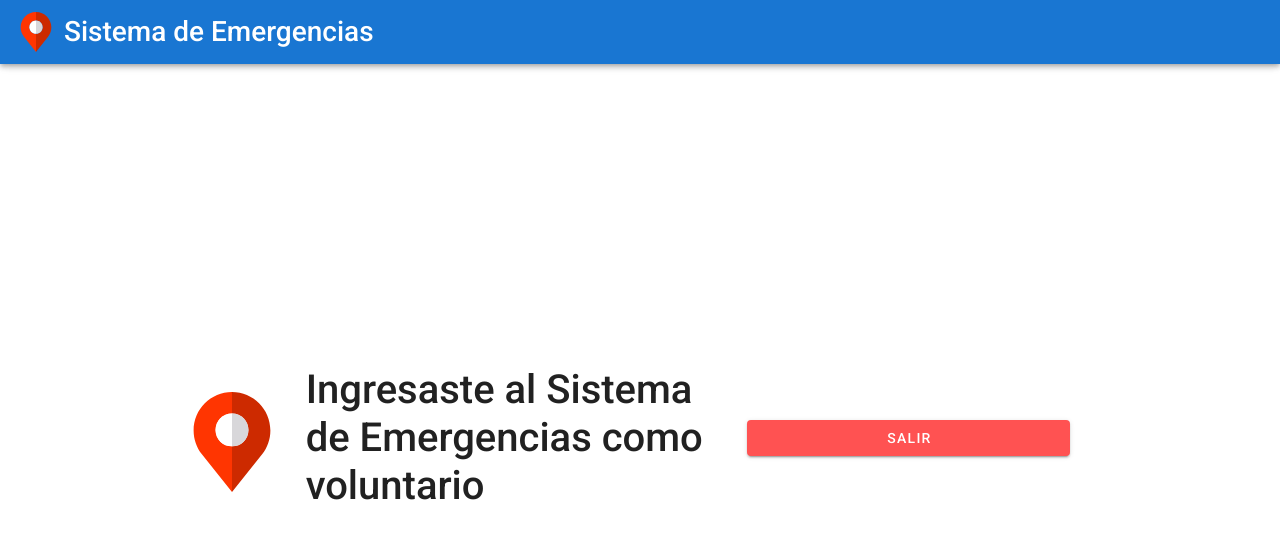
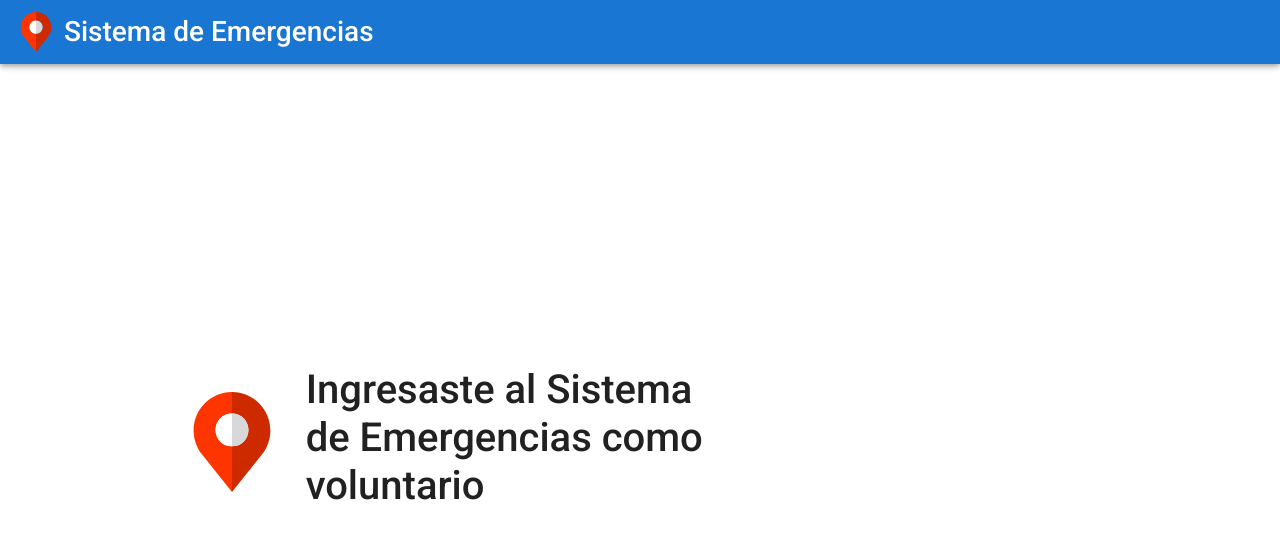
Before and after one commit to antonato/proyectotbt-front, a Vue app: page /public/volunteerView in a window 1280 px wide. Shown: the top 538 px of the page. Built offline with nearby package versions, Linux system fonts and the light colour scheme.

Commit message:
fix: VolunteerView

```diff
--- a/src/components/Login.vue
+++ b/src/components/Login.vue
@@ -139,7 +139,8 @@ export default {
 
       .then( response => {
         this.user = response.data;
-        console.log(this.user.idRol);
+        this.idRol = this.user.idRol;
+        console.log(this.idRol);
         //Login fail
         if (this.idRol === 2 || this.idRol === null){
             this.logged = false;
@@ -150,8 +151,8 @@ export default {
         //Login Volunteer
         }else if(this.idRol === 1){
           this.logged = true;
-          localStorage.setItem('logged', this.logged)
-          localStorage.setItem('idRol',this.idRol)
+          localStorage.setItem('logged', this.logged);
+          localStorage.setItem('idRol',this.idRol);
 
           this.msg = false;
           this.$emit('logged', this.logged);
--- a/src/components/VolunteerView.vue
+++ b/src/components/VolunteerView.vue
@@ -9,9 +9,9 @@
                     </v-container>
                 </v-col>
                 <v-col class="d-flex flex-column flex-nowrap" md="4">
-                    <v-btn color="error" @click="LogOut" class="mr-4 mb-2">
+                    <!--<v-btn color="error" @click="LogOut" class="mr-4 mb-2">
                             Salir
-                    </v-btn>
+                    </v-btn>-->
                 </v-col>
             </v-container>
         </div>
@@ -23,7 +23,6 @@ export default {
     name: 'VolunteerView',
     methods: {
         LogOut(){
-            this.logged = false;
             localStorage.removeItem('logged');
             localStorage.removeItem('idRol');
             window.location.href = "/";
```
